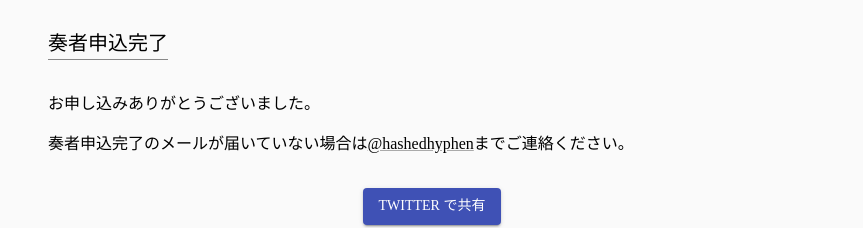
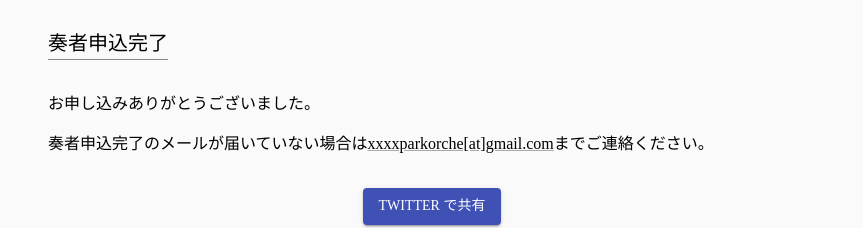
Before and after one commit to hashedhyphen/tsubasa-music, a Next.js app: page /thanks in a window 1280 px wide. Shown: the top 228 px of the page, without its empty margins (208-1071 px from the left). Built offline with nearby package versions, Linux system fonts and the light colour scheme.

Commit message:
Change contact e-mail address

```diff
--- a/pages/thanks.tsx
+++ b/pages/thanks.tsx
@@ -45,8 +45,8 @@ export default function () {
           <p>お申し込みありがとうございました。</p>
           <p>
             奏者申込完了のメールが届いていない場合は
-            <ExternalLink href="https://twitter.com/hashedhyphen">
-              @hashedhyphen
+            <ExternalLink href="mailto:xxxxparkorche@gmail.com">
+              xxxxparkorche[at]gmail.com
             </ExternalLink>
             までご連絡ください。
           </p>
```
